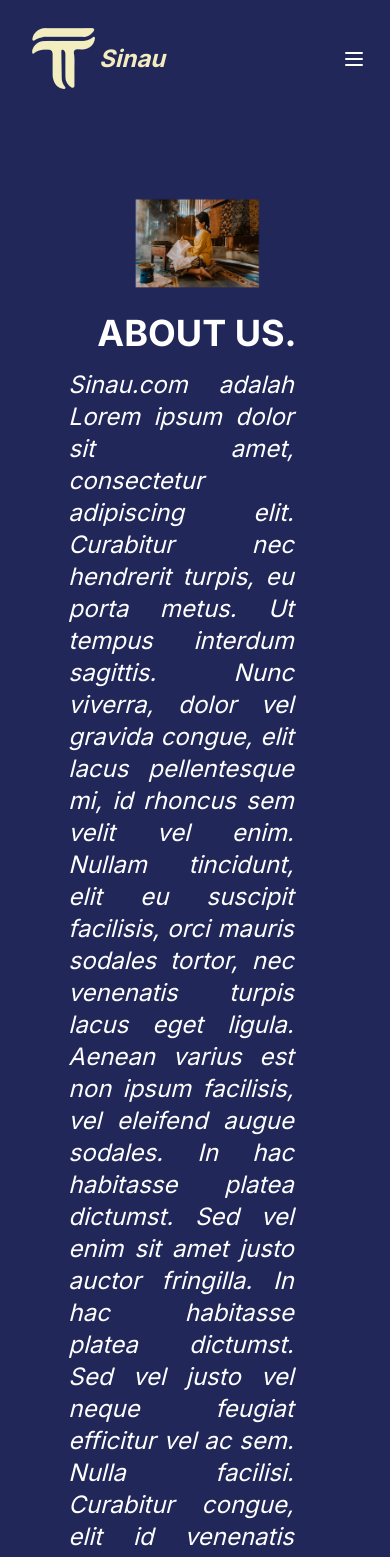
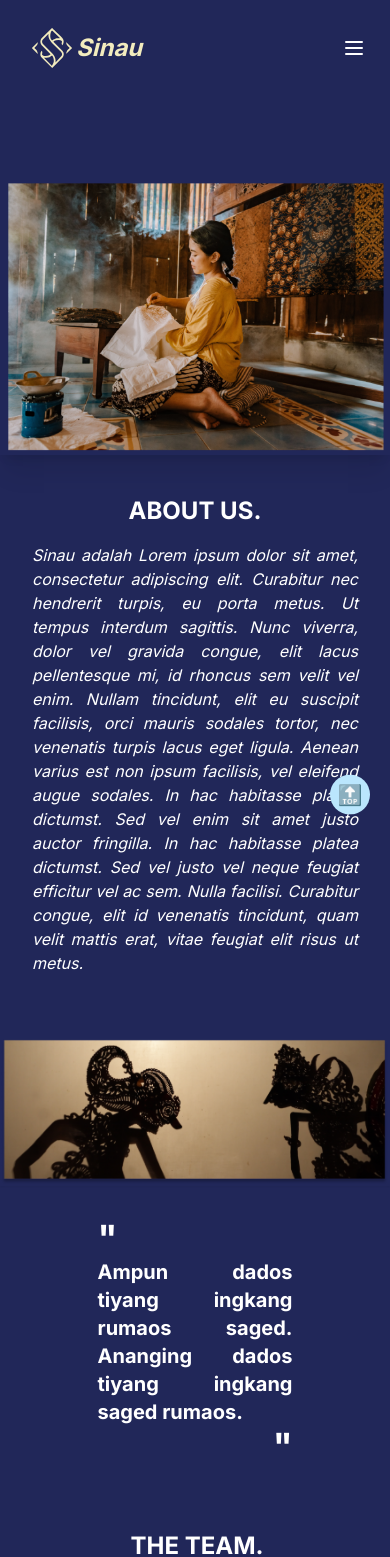
Before and after one commit to princeofverry/Sinau-Web, a Next.js app: page /about-us in a window 390 px wide. Shown: the top 1557 px of the page. Built offline with nearby package versions, Linux system fonts and the light colour scheme.

Commit message:
responsive-in si about-us

```diff
--- a/src/app/about-us/page.js
+++ b/src/app/about-us/page.js
@@ -1,65 +1,70 @@
 import Image from "next/image";
 import React from "react";
+import BackToTop from "../components/utilities/Component/BackToTop";
 
 const AboutUs = () => {
   return (
     <div className="flex flex-col min-h-screen bg-[#212759]">
-      <div className="container mx-auto flex flex-col items-center flex-1">
+      <div className="container mx-auto flex flex-col items-center">
         {/* konten 1 */}
-        <div className='text-white w-full flex justify-start items-center pt-16 pl-1 sm:justify-start sm:items-start sm:flex-row flex-col'>
-          <div className="w-1/3 mt-4">
+        <div className="text-white w-full flex justify-start items-center gap-4 pt-16 sm:flex-row flex-col">
+          <div className="sm:w-1/3 w:2/3 mt-4 shadow-xl">
             <Image
               src="/pesonaJawa2.png"
-              className='w-auto h-auto'
+              className="w-auto h-auto "
               alt="..."
               layout="responsive" // Membuat gambar responsif
               width={250}
               height={450}
             />
           </div>
-          <div className="w-2/3">
-            <div className="max-w-[800px] mx-auto text-start flex flex-col justify-start">
-              <p className="text-white md:text-5xl sm:text-6xl text-4xl mt-6 font-bold sm:text-left text-center">
+          <div className="">
+            <div className="sm:mx-auto flex flex-col justify-start">
+              <p className="text-white sm:text-4xl text-2xl mt-6 font-bold sm:text-left text-center">
                 ABOUT US.
               </p>
-              <h1 className="md:text-base italic text-2xl md:py-6 text-justify mr-8 py-4">
-                Sinau.com adalah Lorem ipsum dolor sit amet, consectetur
-                adipiscing elit. Curabitur nec hendrerit turpis, eu porta metus.
-                Ut tempus interdum sagittis. Nunc viverra, dolor vel gravida
-                congue, elit lacus pellentesque mi, id rhoncus sem velit vel
-                enim. Nullam tincidunt, elit eu suscipit facilisis, orci mauris
-                sodales tortor, nec venenatis turpis lacus eget ligula. Aenean
-                varius est non ipsum facilisis, vel eleifend augue sodales. In
-                hac habitasse platea dictumst. Sed vel enim sit amet justo
-                auctor fringilla. In hac habitasse platea dictumst. Sed vel
-                justo vel neque feugiat efficitur vel ac sem. Nulla facilisi.
-                Curabitur congue, elit id venenatis tincidunt, quam velit mattis
-                erat, vitae feugiat elit risus ut metus.
+              <h1 className="md:text-base italic text-md sm:text-xl text-justify py-4 sm:px-0 px-8">
+                Sinau adalah Lorem ipsum dolor sit amet, consectetur adipiscing
+                elit. Curabitur nec hendrerit turpis, eu porta metus. Ut tempus
+                interdum sagittis. Nunc viverra, dolor vel gravida congue, elit
+                lacus pellentesque mi, id rhoncus sem velit vel enim. Nullam
+                tincidunt, elit eu suscipit facilisis, orci mauris sodales
+                tortor, nec venenatis turpis lacus eget ligula. Aenean varius
+                est non ipsum facilisis, vel eleifend augue sodales. In hac
+                habitasse platea dictumst. Sed vel enim sit amet justo auctor
+                fringilla. In hac habitasse platea dictumst. Sed vel justo vel
+                neque feugiat efficitur vel ac sem. Nulla facilisi. Curabitur
+                congue, elit id venenatis tincidunt, quam velit mattis erat,
+                vitae feugiat elit risus ut metus.
               </h1>
             </div>
           </div>
         </div>
         {/* konten 2 */}
-        <div className='text-white w-full flex justify-center pt-12 pr-10'>
-          <div>
-            <img
-              src='/pesonaJawa1.png'
-              className='w-auto h-auto'
+        <div className="text-white w-full flex justify-center items-center pt-12 mx-auto">
+          <div className="shadow-sm">
+            <Image
+              src="/pesonaJawa1.png"
+              className="w-auto h-auto"
+              alt="..."
+              layout="responsive" // Membuat gambar responsif
+              width={250}
+              height={450}
             />
           </div>
         </div>
         {/* konten 3 */}
         <div className="text-white w-full justify-start pt-8 flex items-center sm:justify-start sm:items-start sm:flex-row flex-col">
           <div className="w-1/2">
-            <div className="max-w-[800px] mx-auto text-start flex flex-col justify-start">
-              <p className="text-white md:text-4xl sm:text-6xl text-4xl font-bold md:pt-32 md:pb-0 ml-12">
+            <div class="mx-auto text-start flex flex-col justify-start">
+              <p class="text-white sm:text-6xl text-4xl font-bold md:pt-32 md:pb-0 ml-0 sm:ml-12">
                 "
               </p>
-              <h1 className="md:text-2xl text-2xl font-bold md:py-0 text-justify mr-24 ml-16">
+              <h1 class="sm:text-2xl text-xl  text-md font-bold text-justify px- md:px-24">
                 Ampun dados tiyang ingkang rumaos saged. Ananging dados tiyang
                 ingkang saged rumaos.
               </h1>
-              <h2 className="text-white md:text-4xl sm:text-6xl text-4xl font-bold pt-0 text-right mr-20">
+              <h2 class="text-white sm:text-6xl text-4xl font-bold md:pt-12 text-right mr-0 sm:mr-24">
                 "
               </h2>
             </div>
@@ -67,7 +72,7 @@ const AboutUs = () => {
           <div className="w-1/2">
             <Image
               src="/pesonaJawa4.png"
-              className="w-auto h-auto pr-11"
+              className="w-auto h-auto hidden sm:block shadow-lg"
               alt="..."
               layout="responsive" // Membuat gambar responsif
               width={250}
@@ -77,9 +82,9 @@ const AboutUs = () => {
         </div>
         {/* konten 4*/}
         <div className="text-white w-full flex justify-start items-start pt-16 pl-1 pb-12">
-        <div className="w-1/2">
+          <div className="sm:block hidden">
             <div className="flex">
-            <div className="w-1/2">
+              <div className="sm:w-1/2 w-0">
                 <Image
                   src="/profile1.jpeg"
                   className="w-72 h-72 pl-2 pb-8"
@@ -109,27 +114,30 @@ const AboutUs = () => {
               </div>
             </div>
           </div>
-          <div className="w-1/2">
             <div className="max-w-[800px] mx-auto text-start flex flex-col justify-start">
-              <p className="text-white md:text-5xl sm:text-6xl text-4xl font-bold md:pt-20 pl-4 md:pb-0">
+              <p className="text-white sm:text-3xl text-2xl font-bold md:pb-0 text-center sm:text-left">
                 THE TEAM.
               </p>
-              <h1 className="md:text-base md:italic text-2xl md:py-6 text-justify mr-16 pl-4">
+              <h1 className="italic text-md sm:text-lg md:py-6 text-justify px-8 sm:px-0 sm:pt-0 pt-4">
                 Sinau.com adalah Lorem ipsum dolor sit amet, consectetur
-                adipiscing elit. Curabitur nec hendrerit turpis, eu porta metus. Ut tempus interdum sagittis.
-                Nunc viverra, dolor vel gravida congue, elit lacus pellentesque mi, id rhoncus sem velit vel enim.
-                Nullam tincidunt, elit eu suscipit facilisis, orci mauris sodales tortor, nec venenatis turpis lacus
-                eget ligula. Aenean varius est non ipsum facilisis, vel eleifend augue sodales. In hac habitasse platea
-                dictumst. Sed vel enim sit amet justo auctor fringilla. In hac habitasse platea dictumst. Sed vel justo vel
-                neque feugiat efficitur vel ac sem. Nulla facilisi. Curabitur congue, elit id venenatis tincidunt, quam velit
-                mattis erat, vitae feugiat elit risus ut metus. Ampun dados tiyang ingkang rumaos saged. Ananging dados tiyang
-                ingkang saged rumaos.
+                adipiscing elit. Curabitur nec hendrerit turpis, eu porta metus.
+                Ut tempus interdum sagittis. Nunc viverra, dolor vel gravida
+                congue, elit lacus pellentesque mi, id rhoncus sem velit vel
+                enim. Nullam tincidunt, elit eu suscipit facilisis, orci mauris
+                sodales tortor, nec venenatis turpis lacus eget ligula. Aenean
+                varius est non ipsum facilisis, vel eleifend augue sodales. In
+                hac habitasse platea dictumst. Sed vel enim sit amet justo
+                auctor fringilla. In hac habitasse platea dictumst. Sed vel
+                justo vel neque feugiat efficitur vel ac sem. Nulla facilisi.
+                Curabitur congue, elit id venenatis tincidunt, quam velit mattis
+                erat, vitae feugiat elit risus ut metus. Ampun dados tiyang
+                ingkang rumaos saged. Ananging dados tiyang ingkang saged
+                rumaos.
               </h1>
             </div>
           </div>
-
         </div>
-      </div>
+      <BackToTop url={"/about-us"}/>
     </div>
   );
 };
--- a/src/app/components/utilities/Navbar/index.js
+++ b/src/app/components/utilities/Navbar/index.js
@@ -13,11 +13,11 @@ const Navbar = () => {
         <div className="flex items-center justify-between py-3 md:block">
           <div className="flex items-center space-x-1 group p-4">
             <Image
-              src="/Tradisio.png"
+              src="/logoSinau.svg"
               alt="logo-tradisio"
-              width={30}
-              height={30}
-              className="logo-tradisio group-hover:animate-goyang"
+              width={40}
+              height={40}
+              className="group-hover:animate-goyang"
             />
             <p className="text-2xl font-bold italic text-[#F2ECBE]">Sinau</p>
           </div>
--- a/src/app/globals.css
+++ b/src/app/globals.css
@@ -7,10 +7,6 @@ html {
   scroll-behavior: smooth!important;
   }
 
-.logo-tradisio {
-    width: auto;
-    height: auto;
-}
 
 
 
--- a/src/app/wayang/page.js
+++ b/src/app/wayang/page.js
@@ -2,6 +2,7 @@ import React from "react";
 import Image from "next/image";
 import Pandawa from "./components/pandawa";
 import Punakawan from "./components/punakawan";
+import BackToTop from "../components/utilities/Component/BackToTop";
 
 const Wayang = () => {
   return (
@@ -64,6 +65,7 @@ const Wayang = () => {
             </div>
           </div>
         </div>
+        <BackToTop url={"/wayang"}/>
       </div>
     </>
   );
```
Also changed, not shown: public/logoSinau.svg (added). Lines whose indentation alone changed are shown as unchanged.
